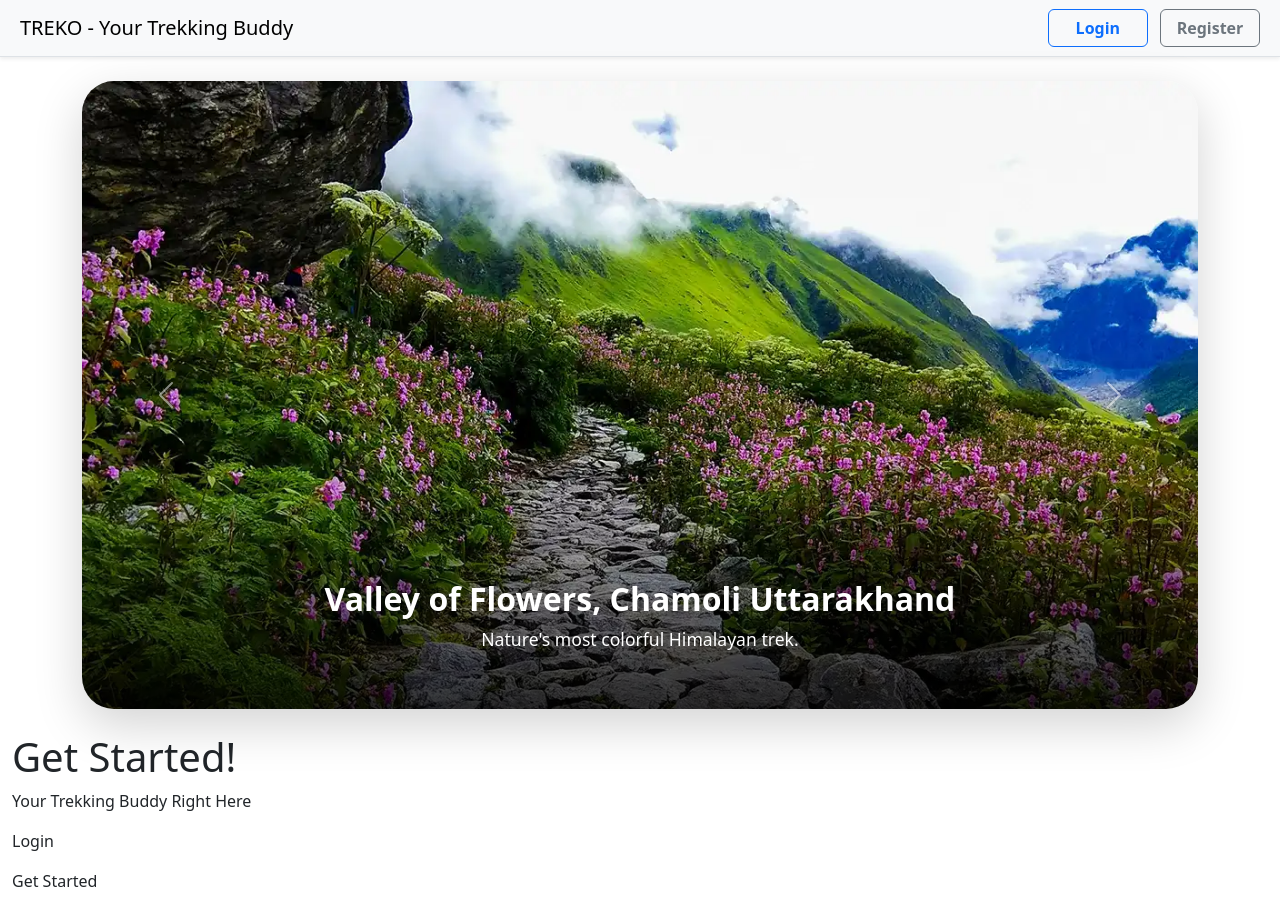
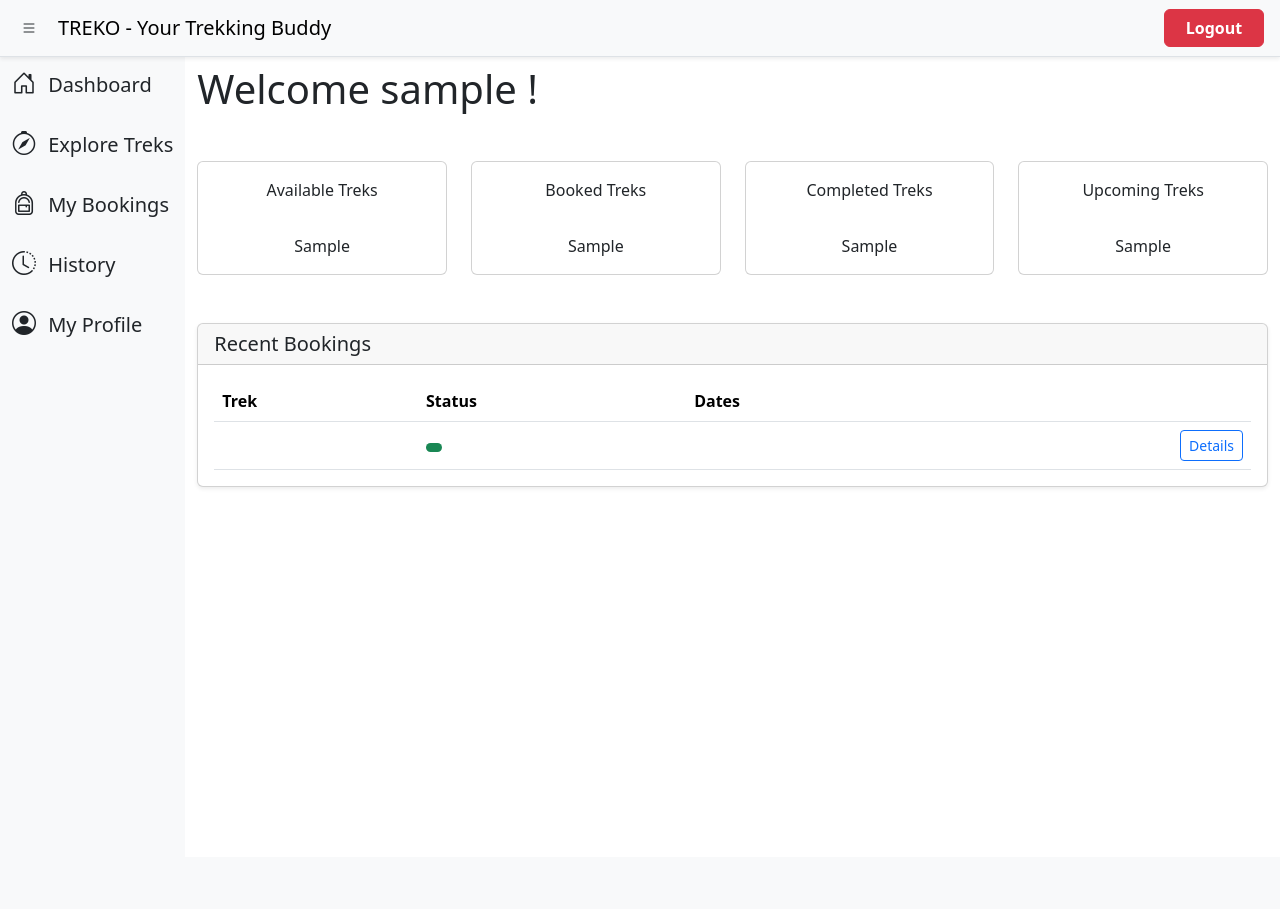
Before and after one commit to vini-cyberpunk/trekking-management-system_23f3002456, a Flask app: template app/templates/user/dashboard.html in a window 1280 px wide. After the commit the page ends 487 px from the top, so only its background shows below. Run offline with Flask 3, Linux system fonts and the light colour scheme; tables that the repository leaves empty hold one stand-in row (values such as "Sample post"); the template is opened without the code that fills it: values that come from a table or form of the project are taken from there, most other values are stand-ins (such as "Sample title", 1, 10 or a date in 2020); parts of the project's set-up code (start-up, migrations or seed data) failed here and were passed over.

Commit message:
working on user dashboard

```diff
--- a/app/templates/user/dashboard.html
+++ b/app/templates/user/dashboard.html
@@ -1 +1,187 @@
-{% extends "base.html" %}
+{% extends "user/user_base.html" %}
+
+{% block title %}
+Dashboard
+{% endblock %}
+
+{% block main_content %}
+
+<h1 class="text-left mb-0 mt-2"> Welcome {{username}} ! </h1>
+
+<div class="row mt-5">
+
+	<div class="col">
+		<div class="card d-flex flex-column align-items-center">
+			<div class="card-body">Available Treks</div>
+			<div class="card-body">{{ available_treks }}</div>
+		</div>
+	</div>
+
+	<div class="col">
+		<div class="card d-flex flex-column align-items-center">
+			<div class="card-body">Booked Treks</div>
+			<div class="card-body">{{ booked_treks }}</div>
+		</div>
+	</div>
+
+	<div class="col">
+		<div class="card d-flex flex-column align-items-center">
+			<div class="card-body">Completed Treks</div>
+			<div class="card-body">{{ complated_treks }}</div>
+		</div>
+	</div>
+
+	<div class="col">
+		<div class="card d-flex flex-column align-items-center">
+			<div class="card-body">Upcoming Treks</div>
+			<div class="card-body">{{ upcoming_treks }}</div>
+		</div>
+	</div>
+
+</div>
+
+
+<div class="row mt-5">
+
+    <div class="col-12">
+
+        <div class="card shadow-sm">
+
+
+            <div class="card-header">
+
+                <h5 class="mb-0">
+
+                    Recent Bookings
+
+                </h5>
+
+            </div>
+
+
+
+            <div class="card-body">
+
+
+                <div class="table-responsive">
+
+
+                    <table class="table table-hover align-middle mb-0">
+
+
+                        <thead>
+
+                            <tr>
+
+                                <th>
+
+                                    Trek
+
+                                </th>
+
+
+                                <th>
+
+                                    Status
+
+                                </th>
+
+
+                                <th>
+
+                                    Dates
+
+                                </th>
+
+
+                                <th>
+
+                                </th>
+
+
+                            </tr>
+
+                        </thead>
+
+
+
+                        <tbody>
+
+
+                            {% for booking in recent_bookings %}
+
+
+                            <tr>
+
+
+                                <td>
+
+                                    {{ booking.trek.trek_name }}
+
+                                </td>
+
+
+
+                                <td>
+
+
+                                    <span class="badge text-bg-success">
+
+                                        {{ booking.trek.status.title() }}
+
+                                    </span>
+
+
+                                </td>
+
+
+
+                                <td>
+
+                                    {{ booking.trek.start_date }}
+
+                                </td>
+
+
+
+                                <td class="text-end">
+
+
+                                    <a
+                                        href="#"
+                                        class="btn btn-sm btn-outline-primary">
+
+                                        Details
+
+                                    </a>
+
+
+                                </td>
+
+
+                            </tr>
+
+
+                            {% endfor %}
+
+
+                        </tbody>
+
+
+                    </table>
+
+
+                </div>
+
+
+            </div>
+
+
+        </div>
+
+
+    </div>
+
+</div>
+
+{% endblock %}
--- /dev/null
+++ b/app/templates/user/user_base.html
@@ -0,0 +1,143 @@
+<!DOCTYPE html>
+<html lang="en" class="sidebar-collapsed">
+<head>
+	<meta charset="UTF-8">
+	<meta name="viewport" content="width=device-width, initial-scale=1.0">
+
+	<link href="https://cdn.jsdelivr.net/npm/bootstrap@5.3.8/dist/css/bootstrap.min.css" rel="stylesheet" integrity="sha384
+	sRIl4kxILFvY47J16cr9ZwB07vP4J8+LH7qKQnuqkuIAvNWLzeN8tE5YBujZqJLB" crossorigin="anonymous">
+
+	<link rel="stylesheet" href="https://cdn.jsdelivr.net/npm/bootstrap-icons@1.13.1/font/bootstrap-icons.min.css">
+
+	<link href="{{ url_for('static', filename='css/style.css') }}" rel="stylesheet">
+
+	<title>
+		{% block title %}
+		User
+		{% endblock %}
+	</title>
+
+</head>
+<body>
+
+	<nav class="navbar border-bottom shadow-sm bg-body-tertiary d-flex justify-content-start">
+
+			<button id="sidebar" class="btn d-none d-md-block ms-2">
+
+				<i class="bi bi-list"></i>
+
+			</button>
+
+			<a class="navbar-brand ms-2" href="{{ url_for('admin.dashboard') }}">
+				<span>TREKO</span>
+				<span class="d-none d-lg-inline"> - Your Trekking Buddy</span>
+			</a>
+
+			<div class="ms-auto me-3 d-none d-md-block">
+				<a class="btn btn-danger auth-btn" href="{{url_for('auth.logout')}}">Logout</a>
+			</div>
+
+			<button class="btn ms-auto d-md-none" data-bs-toggle="offcanvas" data-bs-target="#mobile-sidebar">
+				<i class="bi bi-list"></i>
+			</button>
+
+			<div id="mobile-sidebar" class="offcanvas offcanvas-end d-md-none">
+
+				<div class="offcanvas-header">
+
+					<h5 class="offcanvas-title"> User Menu </h5>
+
+					<button type="button" class="btn-close" data-bs-dismiss="offcanvas"></button>
+				</div>
+
+				<div class="offcanvas-body d-flex flex-column gap-4">
+
+					<a class="nav-link" href="{{ url_for('user.dashboard') }}">
+						<i class="bi bi-house-door fs-4 me-2"></i>
+						<span class="fs-5"> Dashboard </span>
+					</a>
+
+					<a class="nav-link" href="{{ url_for('user.treks') }}">
+						<i class="bi bi-compass fs-4 me-2"></i>
+						<span class="fs-5"> Explore Treks </span>
+					</a>
+
+					<a class="nav-link" href="{{ url_for('user.bookings') }}">
+						<i class="bi bi-backpack fs-4 me-2"></i>
+						<span class="fs-5"> My Bookings </span>
+					</a>
+
+					<a class="nav-link" href="{{ url_for('user.history') }}">
+						<i class="bi bi-clock-history fs-4 me-2"></i>
+						<span class="fs-5"> History </span>
+					</a>
+
+					<a class="nav-link" href="{{ url_for('user.profile') }}">
+						<i class="bi bi-person-circle fs-4 me-2"></i>
+						<span class="fs-5"> My Profile </span>
+					</a>
+
+					<a class="btn btn-danger auth-btn mt-auto" href="{{ url_for('auth.logout') }}"> Logout </a>
+
+
+				</div>
+
+			</div>
+
+	</nav>
+
+	<div class="container-fluid">
+		<div class="row">
+
+			<div class="col-auto min-vh-100 bg-light d-none d-md-block">
+				<div id="sidebar" class="user-sidebar">
+
+					<div class="d-flex flex-column gap-4 mt-2">
+
+						<a class="nav-link sidebar-item" href="{{ url_for('user.dashboard') }}">
+							<i class="bi bi-house-door fs-4 me-2"></i>
+							<span class="fs-5"> Dashboard </span>
+						</a>
+
+						<a class="nav-link sidebar-item" href="{{ url_for('user.treks') }}">
+							<i class="bi bi-compass fs-4 me-2"></i>
+							<span class="fs-5"> Explore Treks </span>
+						</a>
+
+						<a class="nav-link sidebar-item" href="{{ url_for('user.bookings') }}">
+							<i class="bi bi-backpack fs-4 me-2"></i>
+							<span class="fs-5"> My Bookings </span>
+						</a>
+
+						<a class="nav-link sidebar-item" href="{{ url_for('user.history') }}">
+							<i class="bi bi-clock-history fs-4 me-2"></i>
+							<span class="fs-5"> History </span>
+						</a>
+
+						<a class="nav-link sidebar-item" href="{{ url_for('user.profile') }}">
+							<i class="bi bi-person-circle fs-4 me-2"></i>
+							<span class="fs-5"> My Profile </span>
+						</a>
+
+					</div>
+
+				</div>
+			</div>
+
+			<div class="col min-vh-100">
+
+				{% block main_content %}
+
+				{% endblock %}
+
+			</div>
+
+		</div>
+	</div>
+
+
+	<script src="https://cdn.jsdelivr.net/npm/bootstrap@5.3.8/dist/js/bootstrap.bundle.min.js" integrity="sha384-FKyoEForCGlyvwx9Hj09JcYn3nv7wiPVlz7YYwJrWVcXK/BmnVDxM+D2scQbITxI" crossorigin="anonymous"></script>
+
+	<script src="{{ url_for('static', filename='js/script.js') }}"></script>
+</body>
+</html>
```
Also changed, not shown: app/routes/user.py (+28 -0 lines).
